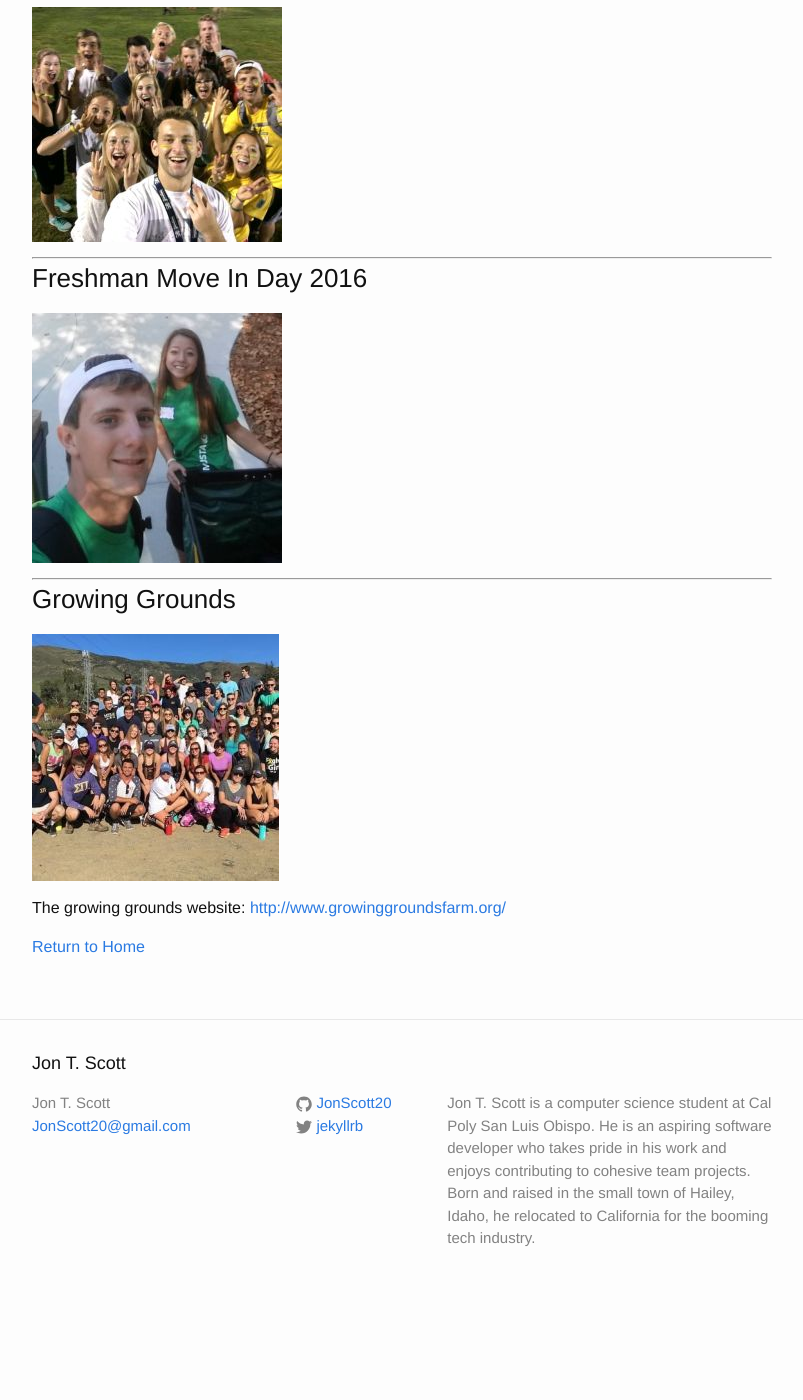
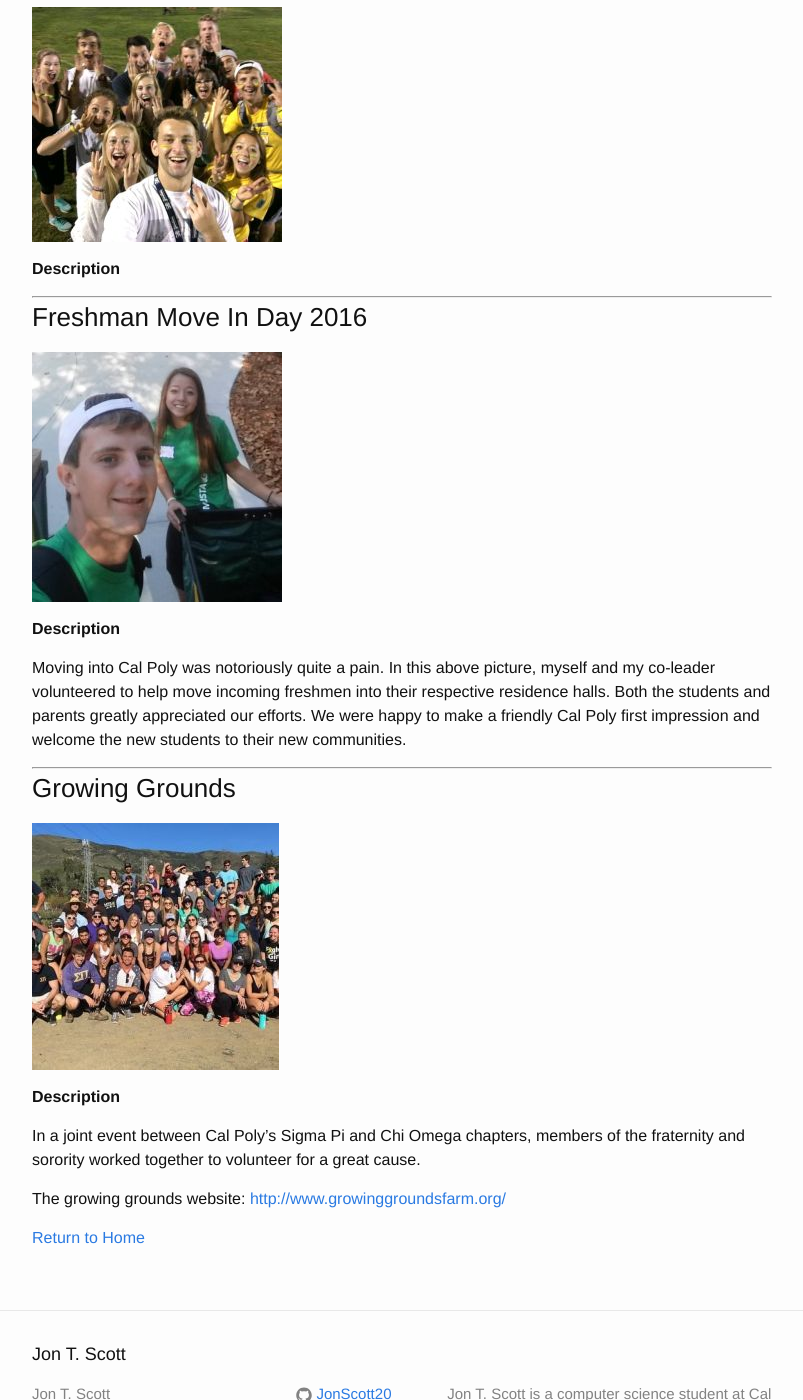
Before and after one commit to JonScott20/JonScott20.github.io, a Jekyll site: the page built from community_involvement.md, in a window 1280 px wide and 1400 px high, scrolled down 948 px. Shown: the whole window, without its empty margins (238-1041 px from the left). Built offline with Jekyll 4.4.1, drawn with Linux system fonts in a browser that asks for light colours; before the commit the page ends 2258 px from its top, so only the background shows below that.

Commit message:
Update community_involvement.md

```diff
--- a/community_involvement.md
+++ b/community_involvement.md
@@ -17,16 +17,29 @@ permalink: /community_involvment/
 ### Week Of Welcome 2016
 ![WowRama2016](https://jonscott20.github.io/Files/Images/WowRama2016.jpg)
 
+**Description**
+
+
+
 ---------
 
 ### Freshman Move In Day 2016
 ![FreshmanMoveIn2016](https://jonscott20.github.io/Files/Images/FreshmanMoveIn2016.jpg)
 
+**Description**
+
+Moving into Cal Poly was notoriously quite a pain. In this above picture, myself and my co-leader volunteered to help move incoming freshmen into their respective residence halls. Both the students and parents greatly appreciated our efforts. We were happy to make a friendly Cal Poly first impression and welcome the new students to their new communities.
+
 --------
 
 
 ### Growing Grounds
+
 ![GrowingGrounds](https://jonscott20.github.io/Files/Images/GrowingGrounds.jpg)
+
+**Description**
+
+In a joint event between Cal Poly's Sigma Pi and Chi Omega chapters, members of the fraternity and sorority worked together to volunteer for a great cause.
 
 The growing grounds website: <http://www.growinggroundsfarm.org/>
 
```
